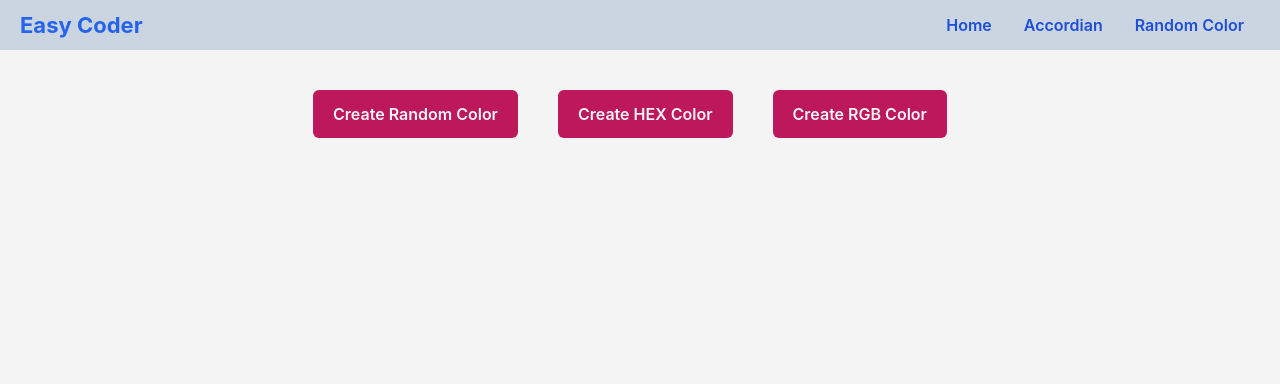
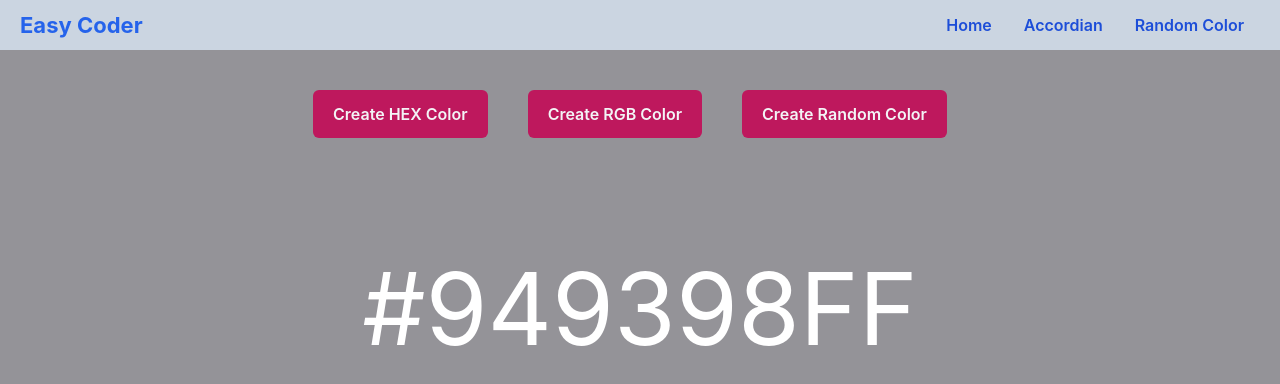
Before and after one commit to code-simplifier-mahbub/react-multiple-project, a React (Create React App) app: page /random-color in a window 1280 px wide. Shown: the top 384 px of the page. Built offline with nearby package versions, Linux system fonts and the light colour scheme.

Commit message:
random color added

```diff
--- a/src/component/Accordian/Accordian.js
+++ b/src/component/Accordian/Accordian.js
@@ -45,7 +45,7 @@ const Accordion = () => {
                     ? () => handleMultiSelection(item.id)
                     : () => handleSingleSelection(item.id)
                 }
-                className="bg-gray-600 mt-5 w-[600px] p-4 text-md font-bold text-white rounded-md"
+                className="bg-gray-600 mt-5 w-[600px] p-4 text-md font-bold text-white rounded-md flex justify-between"
               >
                 <h3>{item.question}</h3>
                 <span>+</span>
--- a/src/component/RandomColor/RandomColor.js
+++ b/src/component/RandomColor/RandomColor.js
@@ -3,10 +3,28 @@ import Navbar from "../Navbar/Navbar";
 
 const RandomColor = () => {
   const [typeOfColor, setTypeOfColor] = useState("hex");
-  const [color, setColor] = useState("#f4f4f4");
+  const [color, setColor] = useState("#949398FF");
 
-  const handleCreateRandomHexColor = () => {};
-  const handleCreateRandomRgbColor = () => {};
+  const randomColorUtility = (length) => {
+    return Math.floor(Math.random() * length);
+  };
+
+  const handleCreateRandomHexColor = () => {
+    const hex = [1, 2, 3, 4, 5, 6, 7, 8, 9, "A", "B", "C", "D", "E", "F"];
+    let hexColor = "#";
+    for (let i = 0; i < 6; i++) {
+      hexColor += hex[randomColorUtility(hex.length)]; //this code get specific array position data like B
+      // hexColor = hexColor + hex[randomColorUtility(hex.length)];
+    }
+    setColor(hexColor);
+  };
+
+  const handleCreateRandomRgbColor = () => {
+    const rgbColor = `rgb(${randomColorUtility(256)}, ${randomColorUtility(
+      256
+    )}, ${randomColorUtility(256)})`;
+    setColor(rgbColor);
+  };
 
   return (
     <>
@@ -17,8 +35,20 @@ const RandomColor = () => {
           height: "100vh",
           background: color,
         }}
-        className="flex justify-center items-start pt-10 gap-5 "
       >
+        <div className="flex justify-center items-start pt-10 gap-5 ">
+          <button
+            onClick={() => setTypeOfColor("hex")}
+            className="bg-pink-700 font-semibold text-gray-100 mr-5 px-5 py-3 rounded-md"
+          >
+            Create HEX Color
+          </button>
+          <button
+            onClick={() => setTypeOfColor("rgb")}
+            className="bg-pink-700 font-semibold text-gray-100 mr-5 px-5 py-3 rounded-md"
+          >
+            Create RGB Color
+          </button>
           <button
             onClick={
               typeOfColor === "hex"
@@ -29,18 +59,10 @@ const RandomColor = () => {
           >
             Create Random Color
           </button>
-        <button
-          onClick={() => setTypeOfColor("hex")}
-          className="bg-pink-700 font-semibold text-gray-100 mr-5 px-5 py-3 rounded-md"
-        >
-          Create HEX Color
-        </button>
-        <button
-          onClick={() => setTypeOfColor("hex")}
-          className="bg-pink-700 font-semibold text-gray-100 mr-5 px-5 py-3 rounded-md"
-        >
-          Create RGB Color
-        </button>
+        </div>
+        <div className="flex justify-center items-center mt-24 text-[100px] text-white">
+          {color}
+        </div>
       </div>
     </>
   );
```
Lines whose indentation alone changed are shown as unchanged.
